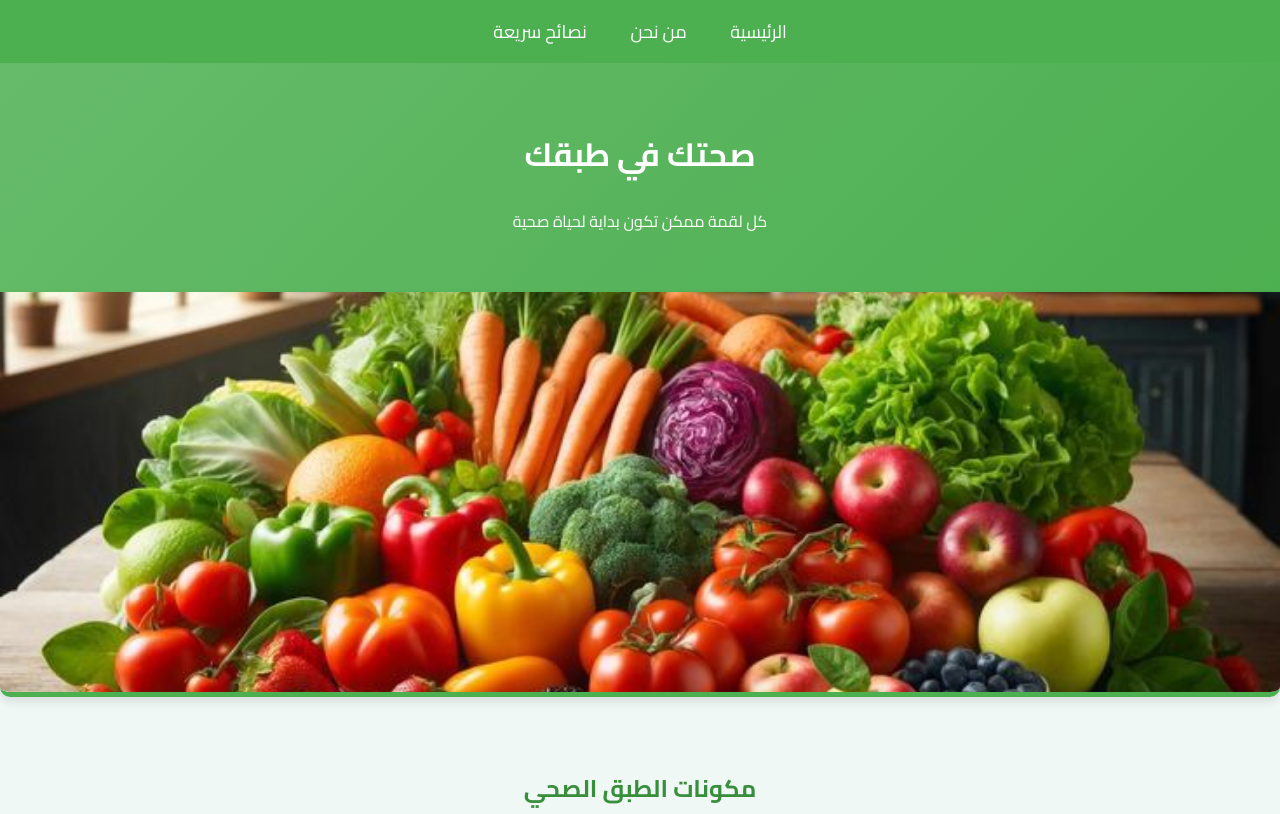
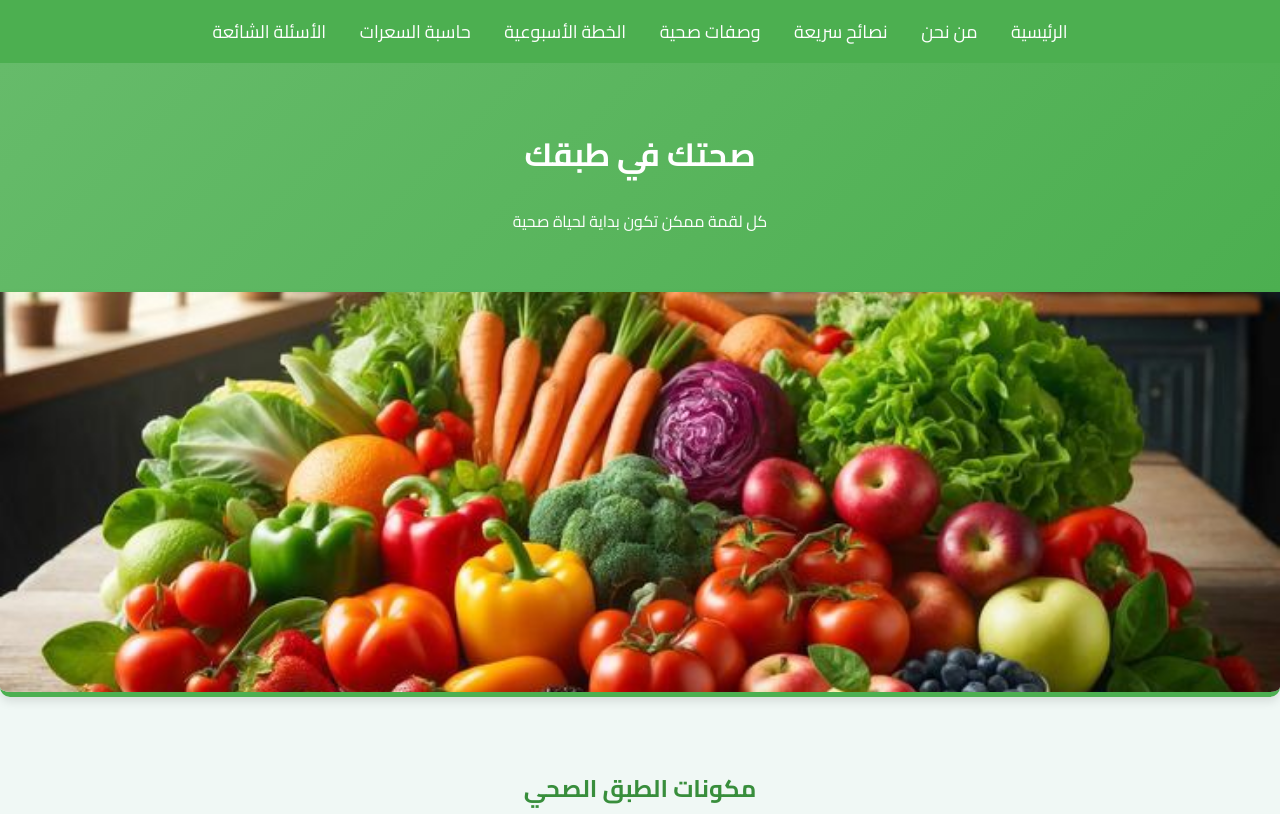
Before and after one commit to omneyakhatib/my-website., a plain HTML site: page index.html in a window 1280 px wide. Shown: the top 814 px of the page. Drawn offline with Linux system fonts and the light colour scheme.

Commit message:
Update index.html

```diff
--- a/index.html
+++ b/index.html
@@ -31,7 +31,7 @@
     nav a {
       color: white;
       text-decoration: none;
-      margin: 0 20px;
+      margin: 0 15px;
       font-size: 18px;
       transition: color 0.3s;
     }
@@ -121,6 +121,10 @@
     <a href="index.html">الرئيسية</a>
     <a href="about.html">من نحن</a>
     <a href="tips.html">نصائح سريعة</a>
+    <a href="recipes.html">وصفات صحية</a>
+    <a href="meal-plan.html">الخطة الأسبوعية</a>
+    <a href="calorie-calculator.html">حاسبة السعرات</a>
+    <a href="faq.html">الأسئلة الشائعة</a>
   </nav>
 
   <header>
```
